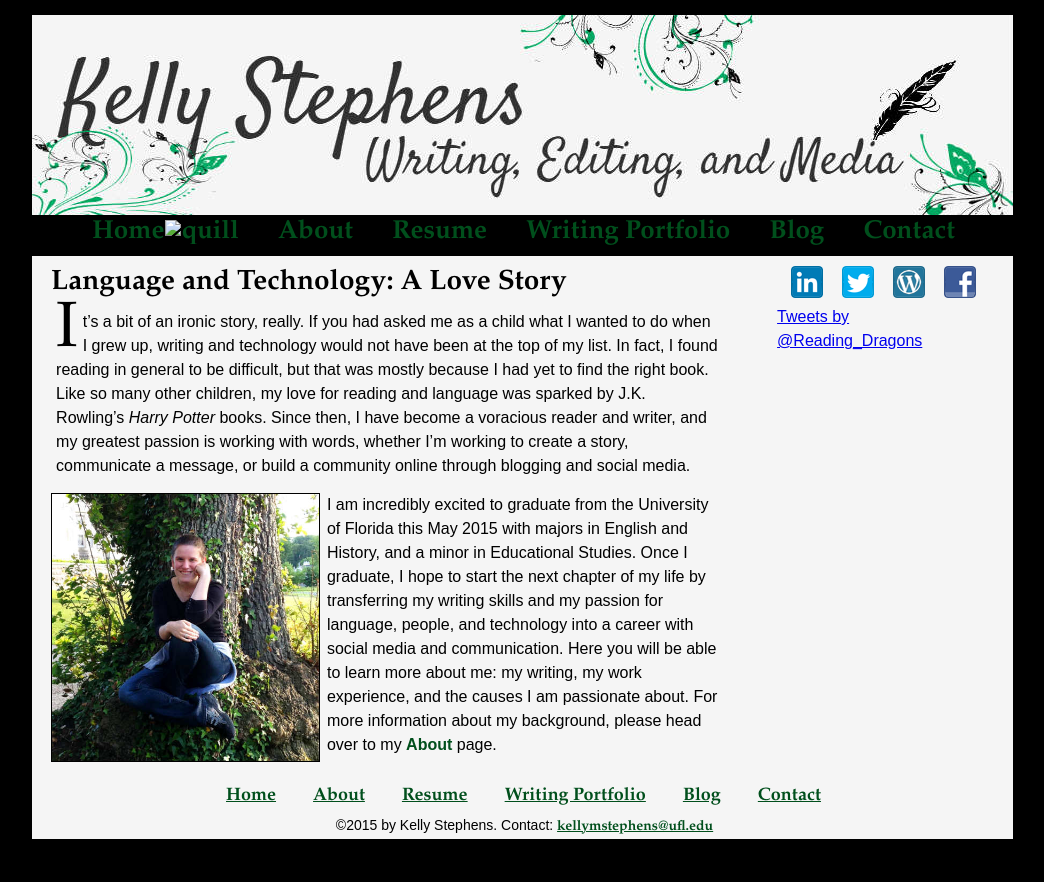
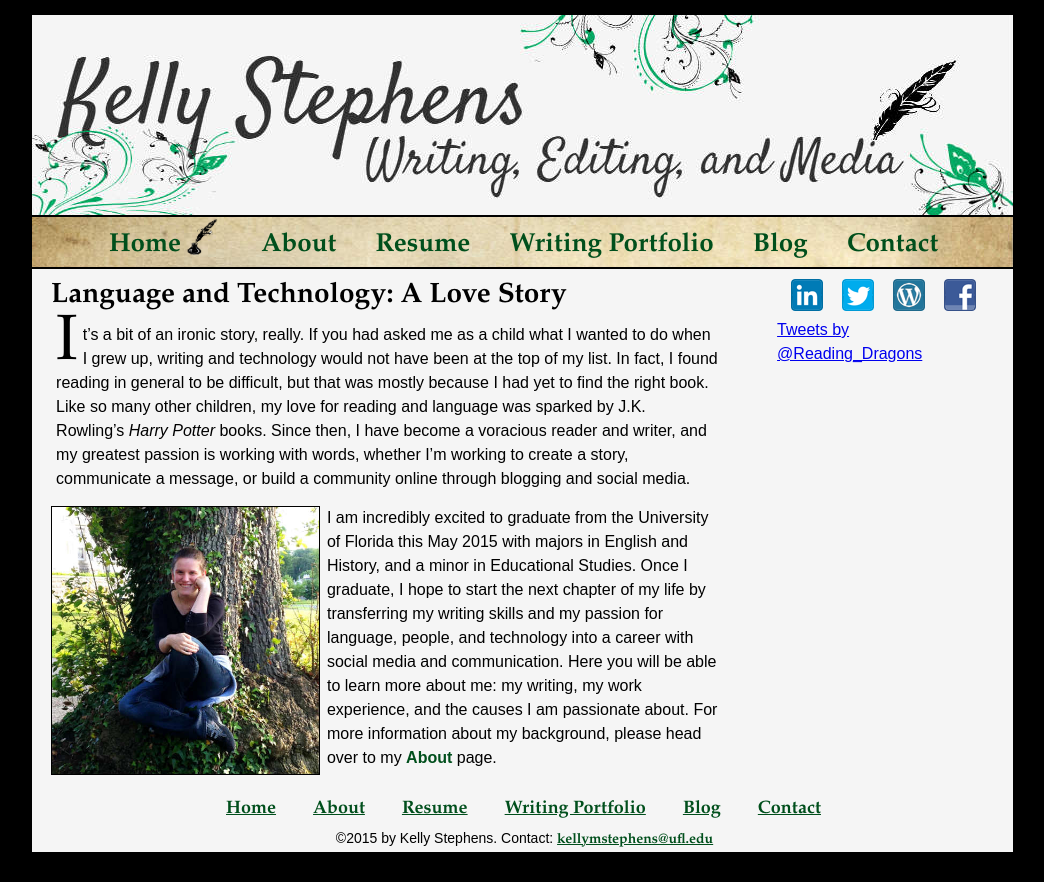
Before and after one commit to kellymstephens/kellymstephens.github.io, a plain HTML site: page index.html in a window 1280 px wide. Shown: the whole page, without its empty margins (118-1162 px from the left). Drawn offline with Linux system fonts and the light colour scheme; files whose address does not match are found by name.

Commit message:
fixed css file for image

```diff
--- a/css/style-personal-website.css
+++ b/css/style-personal-website.css
@@ -34,7 +34,7 @@ header img {
 }
 
 nav {
-    background-image: url(../_images/parchment.jpg);
+    background-image: url(../images/parchment.jpg);
     padding-top: 0px;
     padding-bottom: 10px;
     border-top: 2px solid #000;
--- a/index.html
+++ b/index.html
@@ -33,7 +33,7 @@
 
        <nav>
            <ul>
-               <li><a href="index.html">Home<img id="ink" src="_images/ink.png" height="40" alt="quill" title="quill"></a></li>
+               <li><a href="index.html">Home<img id="ink" src="images/ink.png" height="40" alt="quill" title="quill"></a></li>
                <li><a href="about.html">About </a></li>
                <li><a href="resume.html">Resume </a></li>
                <li><a href="portfolio.html">Writing Portfolio </a></li>
```
